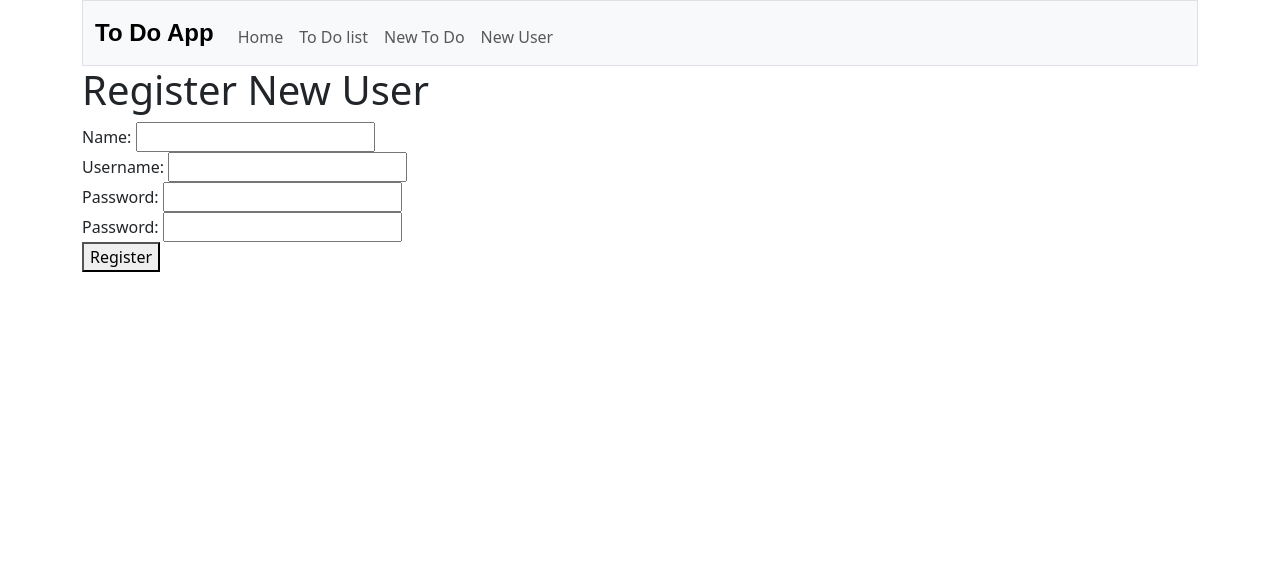
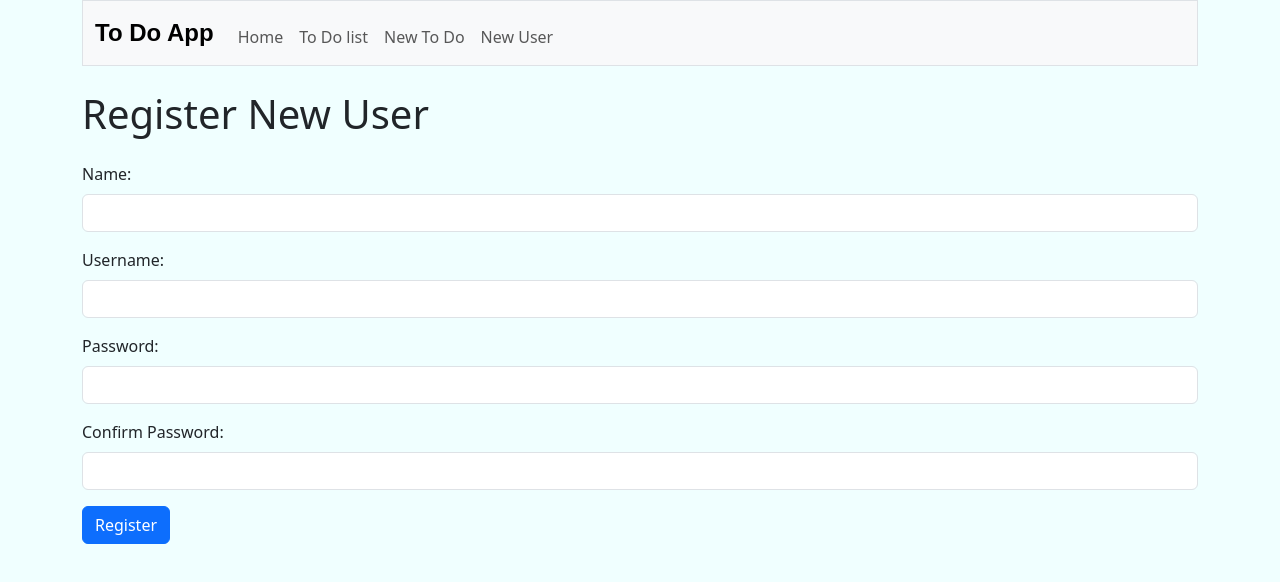
Before and after one commit to Shaan-Malhotra/jsCapstone2, a website: page webpages/new_user.html in a window 1280 px wide. Drawn offline with nearby package versions, Linux system fonts and the light colour scheme.

Commit message:
added styling to all pages to have a consistent feel

```diff
--- a/css/styles.css
+++ b/css/styles.css
@@ -1,9 +1,21 @@
 body {
     margin-left: 50px;
     margin-right: 50px;
+    background-color: azure;
 
 }
 .card {
-max-width: 300px;
-margin: 0 auto;
+    max-width: 300px;
+    margin: 0 auto;
+    background-color: rgb(250, 248, 248);
+    margin-bottom: 20px;
 }
+h1 {
+    margin-bottom: 10px;
+}
+.complete-button {
+    background-color: green;
+}
+.incomplete-button {
+    background-color: red;
+}
--- a/webpages/new_user.html
+++ b/webpages/new_user.html
@@ -23,39 +23,32 @@
                         <li class="nav-item"><a class="nav-link" href="/webpages/new_todo.html">New To Do</a></li>
                         <li class="nav-item"><a class="nav-link" href="/webpages/new_user.html">New User</a></li>
                     </ul>
-                    <ul class="navbar-nav ms-auto mt-2">
-                        <!-- Show login and register buttons if user is not logged in -->
-                        <li class="nav-item" id="loginNav" style="display: none;"><a class="nav-link" href="/scripts/login.html">Login</a></li>
-                        <li class="nav-item" id="registerNav" style="display: none;"><a class="nav-link" href="/webpages/new_user.html">Register</a></li>
-                        <!-- Show logout button if user is logged in -->
-                        <li class="nav-item" id="logoutNav" style="display: none;"><a class="nav-link" href="#" id="logout">Log Out</a></li>
-                    </ul>
                 </div>
             </div>
         </nav>
     </div>
-    <div class="container">
-        <h1>Register New User</h1>
+    <div class="container mt-4">
+        <h1 class="mb-4">Register New User</h1>
         <form id="register-form">
-            <div>
-                <label for="name">Name:</label>
-                <input type="text" id="name" name="name" required>
+            <div class="mb-3">
+                <label for="name" class="form-label">Name:</label>
+                <input type="text" id="name" name="name" class="form-control" required>
             </div>
-            <div>
-                <label for="username">Username:</label>
-                <input type="text" id="username" name="username" required>
+            <div class="mb-3">
+                <label for="username" class="form-label">Username:</label>
+                <input type="text" id="username" name="username" class="form-control" required>
                 <div id="username-error" style="color: red;"></div>
             </div>
-            <div>
-                <label for="password">Password:</label>
-                <input type="password" id="password" name="password" required>
+            <div class="mb-3">
+                <label for="password" class="form-label">Password:</label>
+                <input type="password" id="password" name="password" class="form-control" required>
             </div>
-            <div>
-                <label for="passwordConfim">Password:</label>
-                <input type="password" id="passwordConfirm" name="passwordConfirm" required>
+            <div class="mb-3">
+                <label for="passwordConfirm" class="form-label">Confirm Password:</label>
+                <input type="password" id="passwordConfirm" name="passwordConfirm" class="form-control" required>
                 <div id="password-error" style="color: red;"></div>
             </div>
-            <button type="submit">Register</button>
+            <button type="submit" class="btn btn-primary">Register</button>
         </form>
     </div>
 
```
Also changed, not shown: data/todos.json (+1 -1 lines), webpages/index.html (+0 -7 lines), webpages/new_todo.html (+1 -8 lines), webpages/todos.html (+1 -8 lines), webpages/complete-todo.html (deleted).
